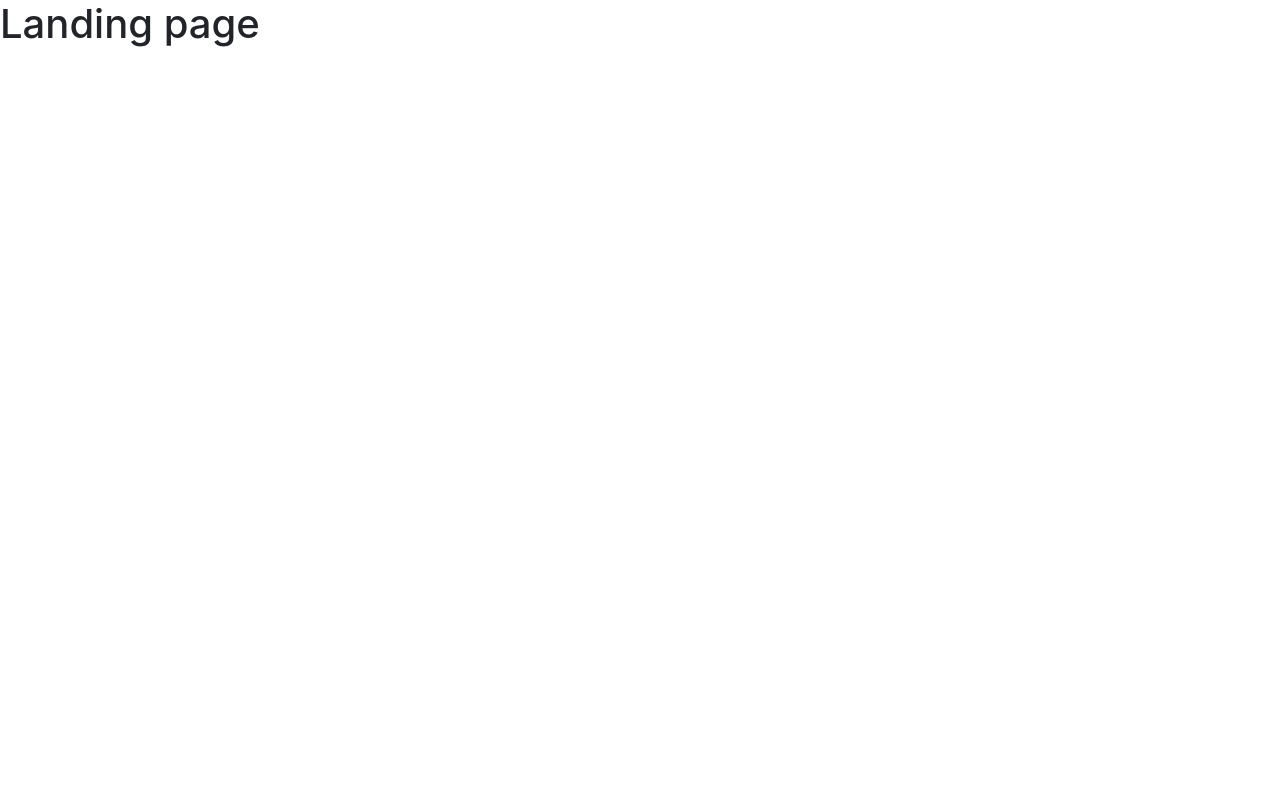
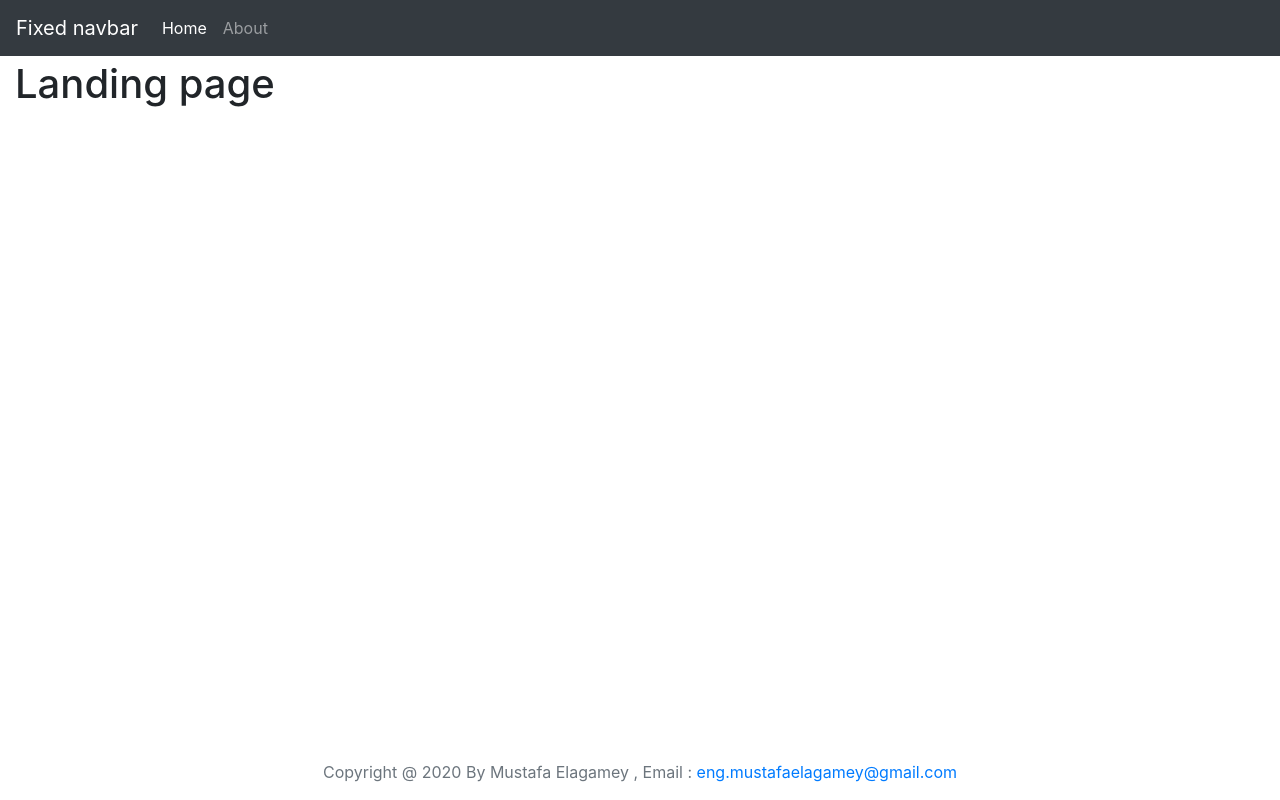
Before and after one commit to mustafaelagamey/django-real-estate, a Django app: page / in a window 1280 px wide. Before the commit the page is almost empty. Run offline with Django 3.2, Linux system fonts and the light colour scheme; some libraries are stand-ins or nearby versions.

Commit message:
Added - Add navbar , footer , routes links

```diff
--- a/real_estate/static/css/style.css
+++ b/real_estate/static/css/style.css
@@ -0,0 +1,11 @@
+main > .container-fluid {
+    padding-top: 60px;
+}
+
+body, .sticky-footer-wrapper {
+   min-height:100vh;
+}
+
+.flex-fill {
+   flex:1 1 auto;
+}
--- a/templates/base.html
+++ b/templates/base.html
@@ -12,9 +12,46 @@
 
     <title>Test Real Estate</title>
 </head>
-<body>
-{% block content %}
-{% endblock %}
+
+<body class="d-flex flex-column h-100">
+<header>
+    <!-- Fixed navbar -->
+    <nav class="navbar navbar-expand-md navbar-dark fixed-top bg-dark">
+        <a class="navbar-brand" href="#">Fixed navbar</a>
+        <button class="navbar-toggler" type="button" data-toggle="collapse" data-target="#navbarCollapse"
+                aria-controls="navbarCollapse" aria-expanded="false" aria-label="Toggle navigation">
+            <span class="navbar-toggler-icon"></span>
+        </button>
+        <div class="collapse navbar-collapse" id="navbarCollapse">
+            <ul class="navbar-nav mr-auto">
+                <li class="nav-item active">
+                    <a class="nav-link" href="/">Home<span class="sr-only">(current)</span></a>
+                </li>
+                <li class="nav-item">
+                    <a class="nav-link" href="/about">About</a>
+                </li>
+
+            </ul>
+
+        </div>
+    </nav>
+</header>
+
+<!-- Begin page content -->
+<main role="main" class="flex-shrink-0">
+    <div class="container-fluid">
+        {% block content %}
+        {% endblock %}
+    </div>
+</main>
+
+<footer class="footer mt-auto py-3">
+    <div class="container-fluid text-center">
+        <span class="text-muted">Copyright @ 2020 By Mustafa Elagamey , Email : <a href = "mailto: eng.mustafaelagamey@gmail.com">eng.mustafaelagamey@gmail.com</a>
+ </span>
+    </div>
+</footer>
+
 <script src="{% static 'js/jquery-3.5.1.min.js' %}"></script>
 <script src="{% static 'js/bootstrap.bundle.min.js' %}"></script>
 <script src="{% static 'js/main.js' %}"></script>
```
